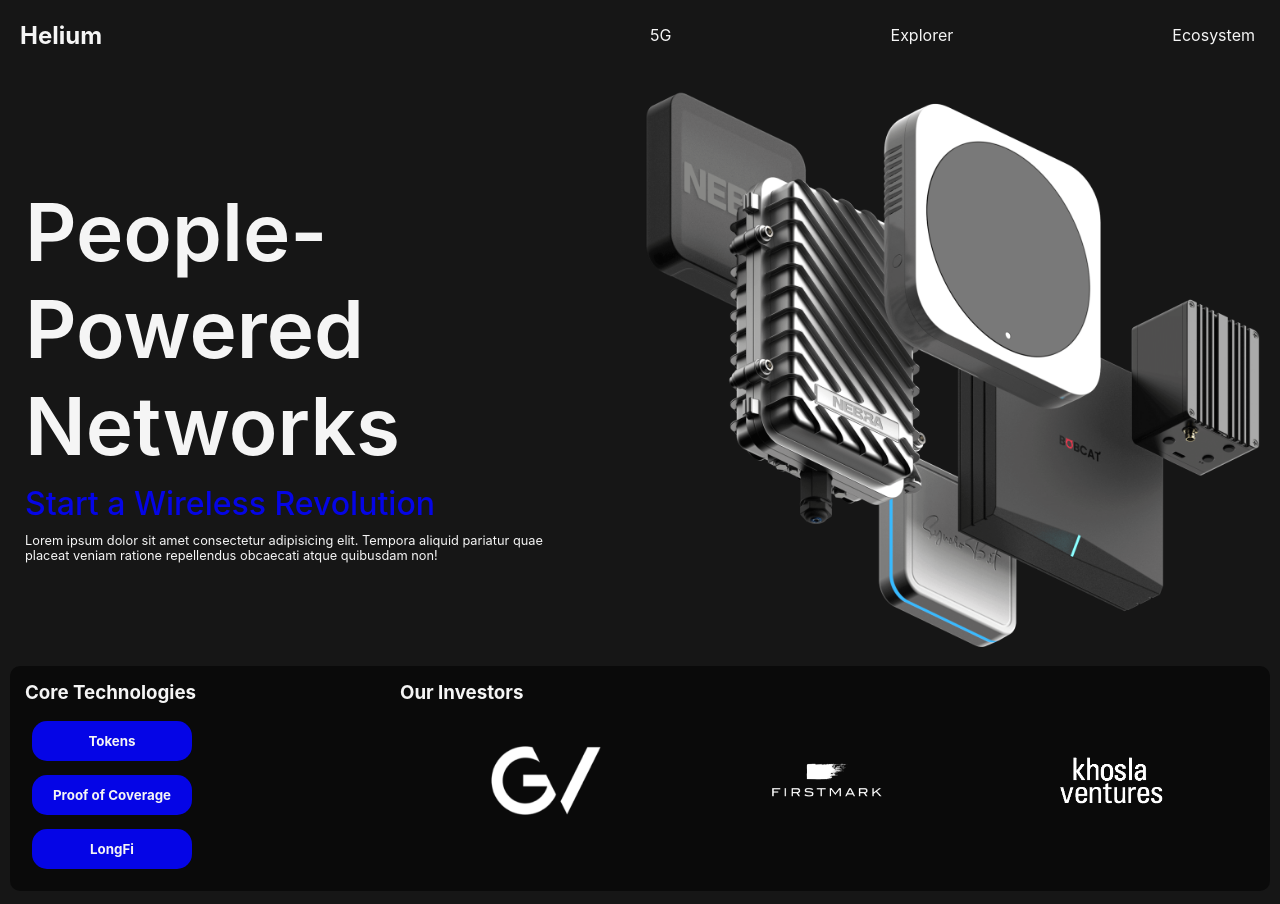
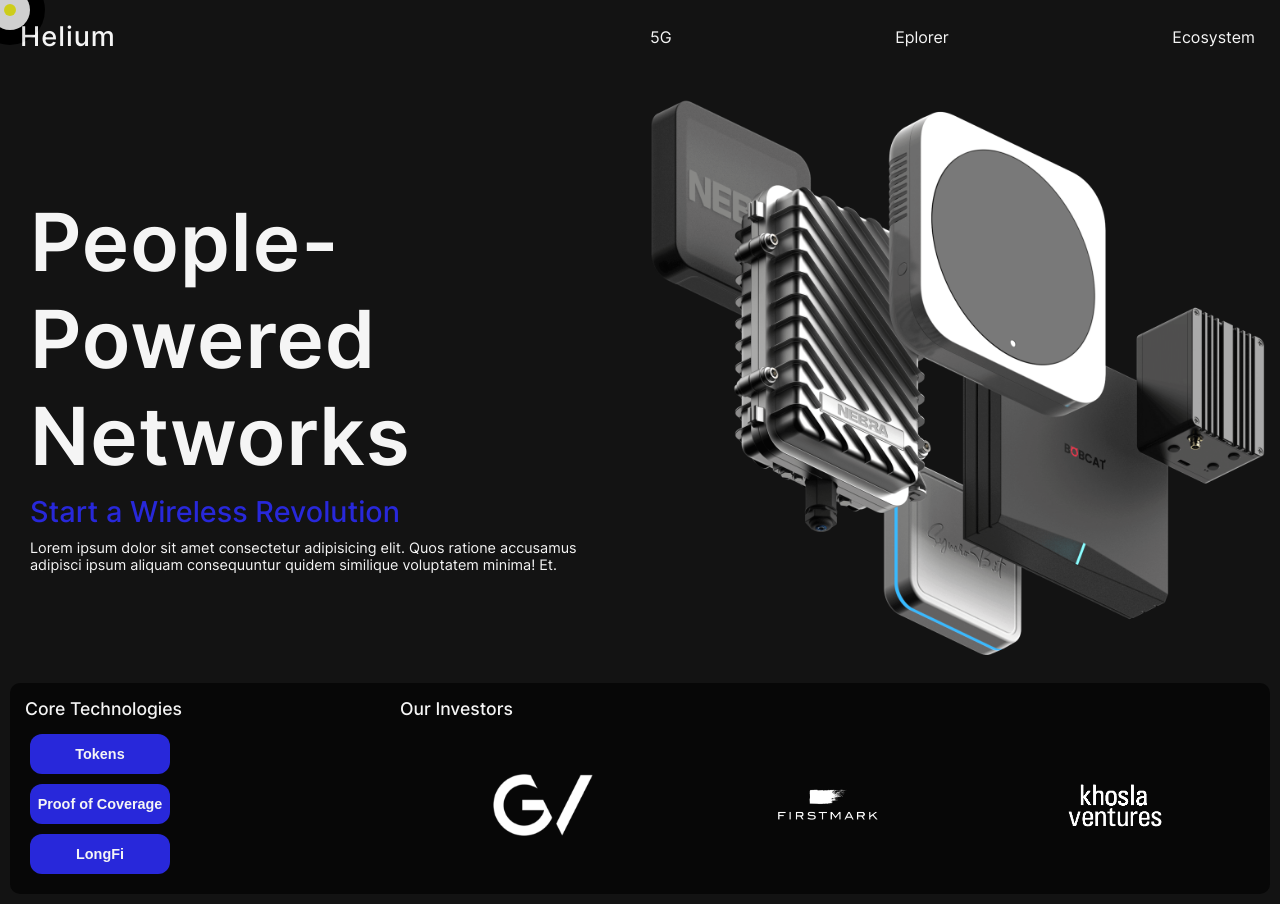
Before and after one commit to RomainVdl34/Projet-Helium, a plain HTML site: page index.html in a window 1280 px wide. Drawn offline with Linux system fonts and the light colour scheme; a web font is replaced by a local one.

Commit message:
End Project
Fin du projet,

HTML + CSS + Media-Queries + JS

OK !!!!!!!!!!!!!!

```diff
--- a/assets/styles/_settings.scss
+++ /dev/null
@@ -1,23 +0,0 @@
-@font-face {
-  font-family: "Inter";
-  src: url(../fonts/Inter-VariableFont_slnt\,wght.ttf);
-}
-
-$color1: rgb(10, 10, 10);
-$color2: rgb(22, 22, 22);
-$color3: rgb(245, 245, 245);
-$color4: rgb(5, 5, 230);
-
-* {
-  padding: 5px;
-  margin: 0;
-  box-sizing: border-box;
-  list-style: none;
-}
-
-body {
-  min-height: 100vh;
-  font-family: "Inter", sans-serif;
-  background: $color2;
-  color: $color3;
-}
--- a/assets/styles/index.scss
+++ /dev/null
@@ -1,4 +0,0 @@
-@import "./settings";
-@import "./layout/nav";
-@import "./layout/header";
-@import "./layout/infos";
--- a/assets/styles/layout/_header.scss
+++ /dev/null
@@ -1,61 +0,0 @@
-.header {
-  display: grid;
-  grid-template-columns: 50% 50%;
-  align-items: center;
-
-  @media screen and (max-width: 730px) {
-    display: flex;
-    flex-direction: column;
-    justify-items: start;
-  }
-
-  .header-left {
-    height: 100%;
-    width: 90%;
-    display: flex;
-    flex-direction: column;
-    justify-content: center;
-
-    @media screen and (max-width: 730px) {
-      width: 100%;
-    }
-
-    h1 {
-      font-size: 5rem;
-      font-weight: 600;
-
-      @media screen and (max-width: 1024px) {
-        font-size: 3rem;
-      }
-      @media screen and (max-width: 850px) {
-        font-size: 2rem;
-      }
-    }
-
-    h3 {
-      font-size: 2rem;
-      font-weight: 500;
-      color: $color4;
-
-      @media screen and (max-width: 1024px) {
-        font-size: 1.2rem;
-      }
-    }
-
-    p {
-      font-size: 0.8rem;
-
-      @media screen and (max-width: 1024px) {
-        font-size: 0.7rem;
-      }
-    }
-  }
-
-  #modem {
-    width: 100%;
-
-    @media screen and (max-width: 730px) {
-      width: 50%;
-    }
-  }
-}
--- a/assets/styles/layout/_infos.scss
+++ /dev/null
@@ -1,70 +0,0 @@
-.infos {
-  background: $color1;
-  border-radius: 10px;
-  display: grid;
-  grid-template-columns: 30% 70%;
-
-  @media screen and (max-width: 730px) {
-    display: block;
-  }
-
-  .infos-left {
-    @media screen and (max-width: 730px) {
-      display: flex;
-      flex-direction: column;
-      align-items: center;
-    }
-
-    .btn-container {
-      display: flex;
-      flex-direction: column;
-      justify-content: space-around;
-      align-items: left;
-
-      button {
-        height: 40px;
-        width: 160px;
-        margin: 7px;
-        background: $color4;
-        color: $color3;
-        border: none;
-        border-radius: 15px;
-        font-family: "Inter";
-        font-weight: bold;
-        cursor: pointer;
-      }
-    }
-  }
-
-  .infos-right {
-    @media screen and (max-width: 730px) {
-      text-align: center;
-    }
-
-    .investors {
-      height: 70%;
-      width: 100%;
-      display: flex;
-      justify-content: center;
-      align-items: center;
-
-      .img-container {
-        width: 100%;
-        display: flex;
-        justify-content: space-around;
-        align-items: center;
-        img {
-          width: 120px;
-
-          @media screen and (max-width: 540px) {
-            width: 80px;
-          }
-
-          @media screen and (max-width: 380px) {
-            width: 60px;
-          }
-        }
-      }
-    }
-  }
-}
--- a/assets/styles/layout/_nav.scss
+++ /dev/null
@@ -1,30 +0,0 @@
-nav {
-  margin-bottom: 20px;
-  display: flex;
-  justify-content: space-between;
-  align-items: center;
-
-  ul {
-    width: 50%;
-    display: flex;
-    justify-content: space-between;
-    align-items: center;
-
-    @media screen and (max-width: 730px) {
-      width: 70%;
-    }
-
-    @media screen and (max-width: 540px) {
-      font-size: 0.8rem;
-    }
-
-    @media screen and (max-width: 380px) {
-      width: 65%;
-      font-size: 0.6rem;
-    }
-
-    li {
-      cursor: pointer;
-    }
-  }
-}
--- a/index.html
+++ b/index.html
@@ -1,56 +1,62 @@
 <!DOCTYPE html>
 <html lang="en">
 <head>
-    <meta charset="UTF-8" />
-    <meta name="viewport" content="width=device-width, initial-scale=1.0" />
-    <meta http-equiv="X-UA-Compatible" content="ie=edge" />
+    <meta charset="UTF-8">
+    <meta name="viewport" content="width=device-width, initial-scale=1.0">
+
     <title>Helium</title>
-
-    <link rel="stylesheet" href="./assets/styles/index.css" />
+    <link rel="stylesheet" href="style.css">
 </head>
 
 <body>
+
+    <span id="circle1"></span>
+    <span id="circle2"></span>
+    <span id="circle3"></span>
+
     <nav>
         <h2>Helium</h2>
         <ul>
             <li>5G</li>
-        <li>Explorer</li>
+            <li>Eplorer</li>
             <li>Ecosystem</li>
         </ul>
     </nav>
 
-    <section class="header">
-      <div class="header-left">
+    <main>
+        <div class="main-left">
+            <div class="main-left-container">
                 <h1>People-Powered Networks</h1>
                 <h3>Start a Wireless Revolution</h3>
-        <p>
-          Lorem ipsum dolor sit amet consectetur adipisicing elit. Tempora
-          aliquid pariatur quae placeat veniam ratione repellendus obcaecati
-          atque quibusdam non!
-        </p>
+                <p>Lorem ipsum dolor sit amet consectetur adipisicing elit. Quos ratione accusamus adipisci ipsum aliquam consequuntur quidem similique voluptatem minima! Et.</p>
             </div>
-      <img class="header-right" src="./assets/img/main.png" id="modem" />
-    </section>
+        </div>
+        <div class="main-right">
+            <img id="modem" " src="./assets/img/main.png" alt="Modem">
+        </div>
+    </main>
 
-    <section class="infos">
-      <div class="infos-left">
-        <h3>Core Technologies</h3>
+    <footer>
+        <div class="footer-left">
+            <h4>Core Technologies</h4>
             <div class="btn-container">
                 <button>Tokens</button>
                 <button>Proof of Coverage</button>
                 <button>LongFi</button>
             </div>
         </div>
-      <div class="infos-right">
-        <h3>Our Investors</h3>
-        <div class="investors">
-          <div class="img-container">
-            <img src="./assets/img/investlogo2blue.png" alt="investor-1" />
-            <img src="./assets/img/investlogo3blue.png" alt="investor-2" />
-            <img src="./assets/img/investlogo4blue.png" alt="investor-3" />
+        <div class="footer-right">
+            <h4>Our Investors</h4>
+            <div class="logo-container">
+                <img class="logo" src="./assets/img/investlogo2blue.png" alt="">
+                <img class="logo" src="./assets/img/investlogo3blue.png" alt="">
+                <img class="logo" src="./assets/img/investlogo4blue.png" alt="">
             </div>
         </div>
-      </div>
-    </section>
+    </footer>
+
+    <script src="./index.js"></script>
+
 </body>
+
 </html>
--- /dev/null
+++ b/index.js
@@ -0,0 +1,14 @@
+const cir1 = document.getElementById("circle1");
+const cir2 = document.getElementById("circle2");
+const cir3 = document.getElementById("circle3");
+
+window.addEventListener('mousemove', (e) => {
+    cir1.style.left = e.pageX + "px";
+    cir1.style.top = e.pageY + "px";
+
+    cir2.style.left = e.pageX + "px";
+    cir2.style.top = e.pageY + "px";
+
+    cir3.style.left = e.pageX + "px";
+    cir3.style.top = e.pageY + "px";
+})
--- /dev/null
+++ b/style.css
@@ -0,0 +1,225 @@
+@font-face {
+    font-family: "interval";
+    src: url(./assets/fonts/Inter-VariableFont_slnt\,wght.ttf);
+}
+
+* {
+    margin: 0;
+    padding: 5px;
+    list-style: none;
+}
+
+body {
+    font-family: "interval", sans-serif;
+    background: rgb(19, 19, 19);
+    color: rgb(245, 245, 245);
+    position: relative;
+    cursor: none;
+}
+
+#circle1 {
+    height: 2px;
+    width: 2px;
+    background: rgb(40, 40, 218);
+    border-radius: 150px;
+    position: absolute;
+    mix-blend-mode: difference;
+    transform: translate(-50%, -50%);
+}
+#circle2 {
+    height: 30px;
+    width: 30px;
+    background: rgb(245, 245, 245);
+    border-radius: 150px;
+    position: absolute;
+    mix-blend-mode: difference;
+    transform: translate(-50%, -50%);
+    transition: 0.1s ease;
+}
+#circle3 {
+    height: 60px;
+    width: 60px;
+    background: rgb(19, 19, 19);
+    border-radius: 150px;
+    position: absolute;
+    mix-blend-mode: difference;
+    transform: translate(-50%, -50%);
+    transition: 0.2s ease;
+}
+
+nav {
+    margin-bottom: 20px;
+    display: grid;
+    grid-template-columns: 50% 50%;
+    align-items: center;
+}
+h2 {
+    font-size: 1.7rem;
+    font-weight: 500;
+    letter-spacing: 1px;
+}
+nav ul {
+    display: flex;
+    justify-content: space-between;
+    align-items: center;
+}
+nav li {
+    transition: 0.2s ease;
+    z-index: 200;
+}
+nav li:hover {
+    color: rgb(40, 40, 218);
+    transform: scale(1.5);
+}
+
+main {
+    display: grid;
+    grid-template-columns: 50% 50%;
+}
+.main-left {
+    display: flex;
+    justify-content: center;
+    align-items: center;
+}
+h1{
+    font-size: 5rem;
+    font-weight: 600;
+    letter-spacing: 1px;
+}
+h3 {
+    color: rgb(40, 40, 218);
+    font-size: 1.8rem;
+    font-weight: 500;
+}
+p {
+    font-size: 0.9rem;
+}
+#modem {
+    width: 100%;
+}
+
+footer {
+    background: rgb(7, 7, 7);
+    border-radius: 10px;
+    display: grid;
+    grid-template-columns: 30% 70%;
+}
+h4 {
+    font-size: 1.1rem;
+    font-weight: 500;
+}
+button {
+    margin: 5px;
+    height: 40px;
+    width: 140px;
+    background: rgb(40, 40, 218);
+    color: rgb(245, 245, 245);
+    border: none;
+    border-radius: 12px;
+    font-size: 0.9rem;
+    font-weight: 600;
+    transition: 0.2s ease;
+    cursor: none;
+    z-index: 200;
+}
+button:hover {
+    background: rgb(245, 245, 245);
+    color: rgb(7, 7, 7);
+    transform: scale(1.03);
+}
+.btn-container {
+    display: flex;
+    flex-direction: column;
+}
+.logo-container {
+    height: 80%;
+    display: flex;
+    justify-content: space-around;
+    align-items: center;
+}
+.logo {
+    width: 100px;
+}
+
+
+/* Média Queries */
+
+@media screen and (max-width: 950px) {
+    nav {
+        font-size: 0.8rem;
+    }
+    h1 {
+        font-size: 3rem;
+    }
+    h3 {
+        font-size: 1.1rem;
+    }
+}
+
+@media screen and (max-width: 700px) {
+    main {
+        display: block;
+    }
+    .main-right {
+        display: flex;
+        justify-content: center;
+        align-items: center;
+    }
+    #modem {
+        width: 50%;
+    }
+    footer {
+        display: block;
+    }
+    .footer-left {
+        display: flex;
+        flex-direction: column;
+        align-items: center;
+    }
+    .footer-right {
+        text-align: center;
+    }
+}
+
+@media screen and (max-width: 540px) {
+    nav {
+        display: grid;
+        grid-template-columns: 35% 65%;
+    }
+    .logo {
+        width: 60px;
+    }
+}
+
+@media screen and (max-width: 400px) {
+    nav {
+        font-size: 0.6rem;
+    }
+    h2 {
+        font-size: 1.2rem;
+    }
+    h1 {
+        font-size: 1.7rem;
+    }
+    h3 {
+        font-size: 0.8rem;
+    }
+    p {
+        font-size: 0.5rem;
+    }
+    h4 {
+        font-size: 0.8rem;
+    }
+    button {
+    margin: 5px;
+    height: 25px;
+    width: 95px;
+    border-radius: 12px;
+    font-size: 0.6rem;
+    font-weight: 600;
+    cursor: pointer;
+    }
+    .logo {
+        width: 40px;
+    }
+}
```
Also changed, not shown: assets/styles/index.css (deleted), 1 other file. Lines whose indentation alone changed are shown as unchanged.
